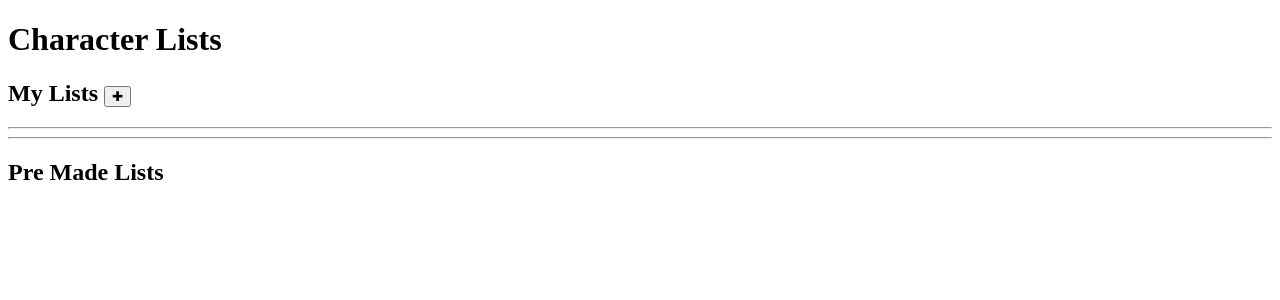
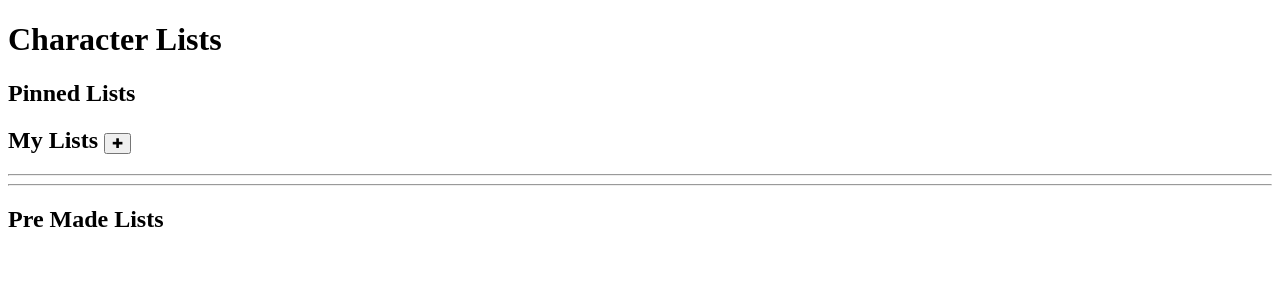
Before and after one commit to chandra-deb/CLP, a Flask app: template app/character/templates/lists.html in a window 1280 px wide. Shown: the top 300 px of the page. Run offline with Flask 3, Linux system fonts and the light colour scheme; the template is opened without the code that fills it, so the values that code supplies are empty.

Commit message:
now user can have pinned lists

```diff
--- a/app/character/repositories/lists_repository.py
+++ b/app/character/repositories/lists_repository.py
@@ -68,6 +68,11 @@ class ListsRepository:
         ).all()
         return top_level_user_lists
 
+    def get_user_pinned_lists(self):
+        print('Pinned Characters', current_user.pinned_character_lists[0].character_list.name)
+        pinned_lists = [char_list_ref.character_list for char_list_ref in current_user.pinned_character_lists]
+        return pinned_lists
+
     def get_top_level_premade_lists(self):
         top_level_premade_lists = self.db.session.scalars(
             select(CharacterList)
--- a/app/character/routes/lists.py
+++ b/app/character/routes/lists.py
@@ -10,5 +10,7 @@ from app.character.services import lists_service
 def lists():
     top_level_user_lists = lists_service.get_top_level_user_lists()
     top_level_premade_lists = lists_service.get_top_level_premade_lists()
+    pinned_lists = lists_service.get_pinned_lists()
 
-    return render_template('lists.html', user_lists=top_level_user_lists, premade_lists=top_level_premade_lists)
+    return render_template('lists.html', user_lists=top_level_user_lists, premade_lists=top_level_premade_lists,
+                           pinned_lists=pinned_lists)
--- a/app/character/services/lists_service.py
+++ b/app/character/services/lists_service.py
@@ -7,6 +7,9 @@ from app.models import CharacterList, ChineseCharacter
 class ListsService:
     def __init__(self, lists_repository: ListsRepository):
         self.repository = lists_repository
+
+    def get_pinned_lists(self):
+        return self.repository.get_user_pinned_lists()
 
     def get_list_by_id(self, list_id: int) -> CharacterList:
         return self.repository.get_list_by_id(list_id)
--- a/app/character/templates/lists.html
+++ b/app/character/templates/lists.html
@@ -110,6 +110,12 @@
 
     <h1>Character Lists</h1>
 
+    <h2>Pinned Lists</h2>
+
+    {% with lists = pinned_lists %}
+        {% include 'parts/char_lists_part.html' %}
+    {% endwith %}
+
     <h2>My Lists
         <button @click="showCreateListModal">&#10010</button>
     </h2>
@@ -124,12 +130,6 @@
 <hr>
 <hr>
 <h2>Pre Made Lists</h2>
-{#<ul>#}
-{#    {% for list in premade_lists %}#}
-{#        <li><a href="{{ url_for('character.sublists', list_id=list.id) }}">{{ list.name }}</a></li>#}
-{#    {% endfor %}#}
-{#</ul>#}
-
 {% with lists = premade_lists %}
     {% include 'parts/char_lists_part.html' %}
 {% endwith %}
```
Lines whose indentation alone changed are shown as unchanged.
